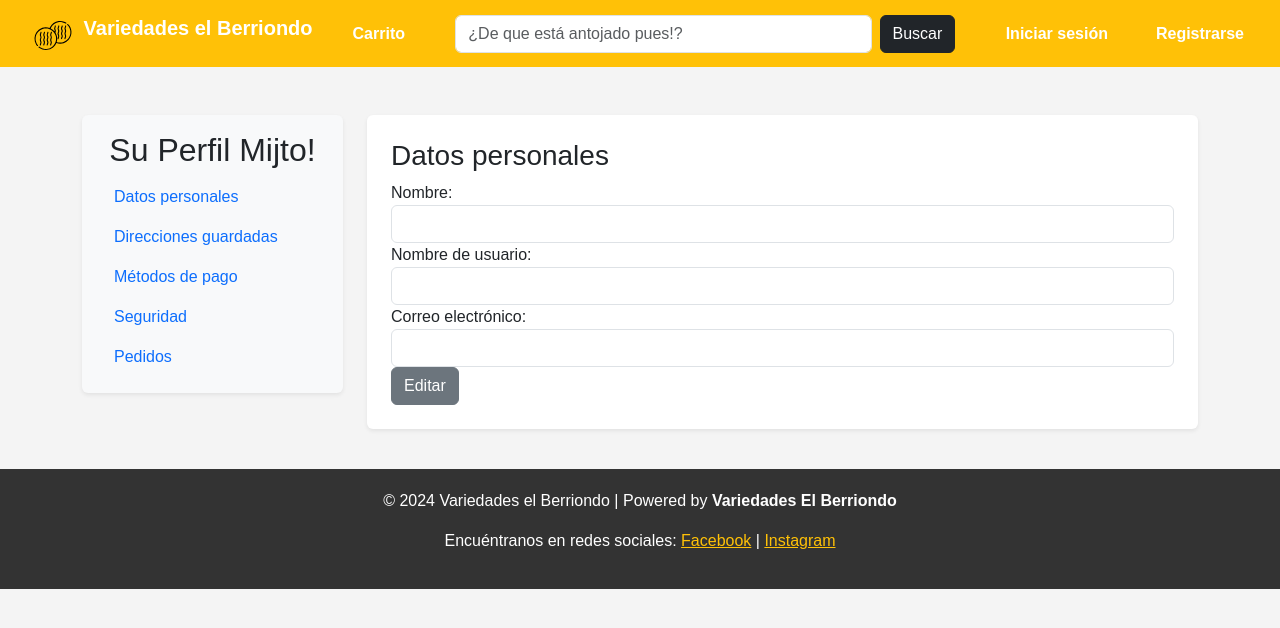
After one commit to Miramirez22/Variedades_Berriondo, a Django app: template variedadesElBerriendo/variedadesElBerriendo/templates/profile.html in a window 1280 px wide. The commit adds this page. Shown: the top 628 px of the page. Run offline with Django 4.2, Linux system fonts and the light colour scheme; the template is opened without the code that fills it, so the values that code supplies are empty.

Commit message:
Login, Signup, Profile, Ajuste navbar

```diff
--- a/variedadesElBerriendo/variedadesElBerriendo/templates/base.html
+++ b/variedadesElBerriendo/variedadesElBerriendo/templates/base.html
@@ -20,12 +20,19 @@
             text-align: center;
             margin-top: 40px;
         }
+
+        .search-form {
+            flex-grow: 1;
+            max-width: 500px;
+        }
+
+        .search-input {
+            width: 100%;
+        }
     </style>
 </head>
 
 <body>
-
-
 
     <!-- Navbar -->
     <nav class="navbar navbar-expand-lg navbar-light">
@@ -37,19 +44,33 @@
                 <span class="navbar-toggler-icon"></span>
             </button>
 
-
             <div class="collapse navbar-collapse" id="navbarNav">
                 <ul class="navbar-nav me-auto mb-2 mb-lg-0">
                     <li class="nav-item">
-                      <a class="nav-link" href="{% url 'carrito' %}">Carrito</a>
+                        <a class="nav-link" href="{% url 'carrito' %}">Carrito</a>
                     </li>
-
                 </ul>
-                <form class="d-flex ms-auto" action="{% url 'search' %}" method="GET">
-                    <input class="form-control me-2" type="search" name="q" placeholder="Buscar productos..."
-                        aria-label="Buscar">
+                <form class="d-flex search-form mx-auto" action="{% url 'search' %}" method="GET">
+                    <input class="form-control me-2 search-input" type="search" name="q" placeholder="¿De que está antojado pues!?" aria-label="Buscar">
                     <button class="btn btn-dark" type="submit">Buscar</button>
                 </form>
+                <ul class="navbar-nav ms-auto">
+                    {% if user.is_authenticated %}
+                        <li class="nav-item">
+                            <a class="nav-link" href="{% url 'profile' %}">Perfil</a>
+                        </li>
+                        <li class="nav-item">
+                            <a class="nav-link" href="{% url 'logout' %}">Cerrar sesión</a>
+                        </li>
+                    {% else %}
+                        <li class="nav-item">
+                            <a class="nav-link" href="{% url 'login' %}">Iniciar sesión</a>
+                        </li>
+                        <li class="nav-item">
+                            <a class="nav-link" href="{% url 'signup' %}">Registrarse</a>
+                        </li>
+                    {% endif %}
+                </ul>
             </div>
         </div>
     </nav>
--- /dev/null
+++ b/variedadesElBerriendo/variedadesElBerriendo/templates/profile.html
@@ -0,0 +1,104 @@
+{% extends 'base.html' %}
+{% load static %}
+{% block title %}Perfil{% endblock %}
+
+{% block content %}
+<link rel="stylesheet" href="{% static 'css/profile.css' %}">
+<link href="https://fonts.googleapis.com/css2?family=Roboto:wght@400;500;700&display=swap" rel="stylesheet">
+
+</head>
+<body>
+    <div id="navbar-placeholder"></div>
+
+    <!-- Profile Section -->
+    <div class="container mt-5">
+        <div class="row">
+            <div class="col-md-3">
+                <div class="sidebar bg-light p-3 rounded shadow-sm">
+                    <h2 class="text-center">Su Perfil Mijto!</h2>
+                    <ul class="nav flex-column">
+                        <li class="nav-item">
+                            <a class="nav-link active" href="#datos-personales" data-toggle="tab">Datos personales</a>
+                        </li>
+                        <li class="nav-item">
+                            <a class="nav-link" href="#direcciones-guardadas" data-toggle="tab">Direcciones guardadas</a>
+                        </li>
+                        <li class="nav-item">
+                            <a class="nav-link" href="#metodos-pago" data-toggle="tab">Métodos de pago</a>
+                        </li>
+                        <li class="nav-item">
+                            <a class="nav-link" href="#seguridad" data-toggle="tab">Seguridad</a>
+                        </li>
+                        <li class="nav-item">
+                            <a class="nav-link" href="#pedidos" data-toggle="tab">Pedidos</a>
+                        </li>
+                    </ul>
+                </div>
+            </div>
+            <div class="col-md-9">
+                <div class="main-content tab-content">
+                    <div class="tab-pane fade show active" id="datos-personales">
+                        <section class="profile-section bg-white p-4 rounded shadow-sm">
+                            <h3>Datos personales</h3>
+                            <form action="/update-profile" method="post" id="profile-form">
+                                <div class="form-group">
+                                    <label for="name">Nombre:</label>
+                                    <input type="text" id="name" name="name" class="form-control" readonly>
+                                </div>
+                                <div class="form-group">
+                                    <label for="username">Nombre de usuario:</label>
+                                    <input type="text" id="username" name="username" class="form-control" readonly>
+                                </div>
+                                <div class="form-group">
+                                    <label for="email">Correo electrónico:</label>
+                                    <input type="email" id="email" name="email" class="form-control" readonly>
+                                </div>
+                                <button type="button" class="btn btn-secondary btn-block" id="edit-button">Editar</button>
+                                <button type="submit" class="btn btn-primary btn-block" id="save-button" style="display: none;">Guardar Cambios</button>
+                            </form>
+                        </section>
+                    </div>
+                    <div class="tab-pane fade" id="direcciones-guardadas">
+                        <section class="profile-section bg-white p-4 rounded shadow-sm">
+                            <h3>Direcciones guardadas</h3>
+                            <!-- Contenido de direcciones guardadas -->
+                        </section>
+                    </div>
+                    <div class="tab-pane fade" id="metodos-pago">
+                        <section class="profile-section bg-white p-4 rounded shadow-sm">
+                            <h3>Métodos de pago</h3>
+                            <!-- Contenido de métodos de pago -->
+                        </section>
+                    </div>
+                    <div class="tab-pane fade" id="seguridad">
+                        <section class="profile-section bg-white p-4 rounded shadow-sm">
+                            <h3>Seguridad</h3>
+                            <!-- Contenido de seguridad -->
+                        </section>
+                    </div>
+                    <div class="tab-pane fade" id="pedidos">
+                        <section class="profile-section bg-white p-4 rounded shadow-sm">
+                            <h3>Pedidos</h3>
+                            <!-- Contenido de pedidos -->
+                        </section>
+                    </div>
+                </div>
+            </div>
+        </div>
+    </div>
+
+    <script>
+        document.getElementById('edit-button').addEventListener('click', function() {
+            const form = document.getElementById('profile-form');
+            const inputs = form.querySelectorAll('.form-control');
+            inputs.forEach(input => input.removeAttribute('readonly'));
+            document.getElementById('edit-button').style.display = 'none';
+            document.getElementById('save-button').style.display = 'block';
+        });
+    </script>
+
+    <!-- Bootstrap JS and dependencies -->
+    <script src="https://code.jquery.com/jquery-3.5.1.min.js"></script>
+    <script src="https://cdnjs.cloudflare.com/ajax/libs/popper.js/1.16.0/umd/popper.min.js"></script>
+    <script src="https://cdn.jsdelivr.net/npm/bootstrap@4.6.2/dist/js/bootstrap.min.js"></script>
+{% endblock %}
--- a/variedadesElBerriendo/variedadesElBerriendo/urls.py
+++ b/variedadesElBerriendo/variedadesElBerriendo/urls.py
@@ -19,7 +19,7 @@ from django.urls import path
 from django.conf.urls.static import static
 from django.conf import settings
 
-from general.views import index, search, product_detail, carrito, login
+from general.views import index, search, product_detail, carrito, login, signup, profile
 
 urlpatterns = [
     path('admin/', admin.site.urls),
@@ -28,4 +28,6 @@ urlpatterns = [
     path('producto/<int:id>/', product_detail, name='product_detail'),
     path('carrito/', carrito, name='carrito'),
     path('login/', login, name='login'),
+    path('signup/', signup, name='signup'),
+    path('profile/', profile, name='profile')
 ]+ static(settings.MEDIA_URL, document_root=settings.MEDIA_ROOT)
```
Also changed, not shown: variedadesElBerriendo/general/views.py (+7 -1 lines), variedadesElBerriendo/variedadesElBerriendo/templates/login.html (+35 -1 lines), variedadesElBerriendo/variedadesElBerriendo/templates/signup.html (added, +60 -0 lines).
